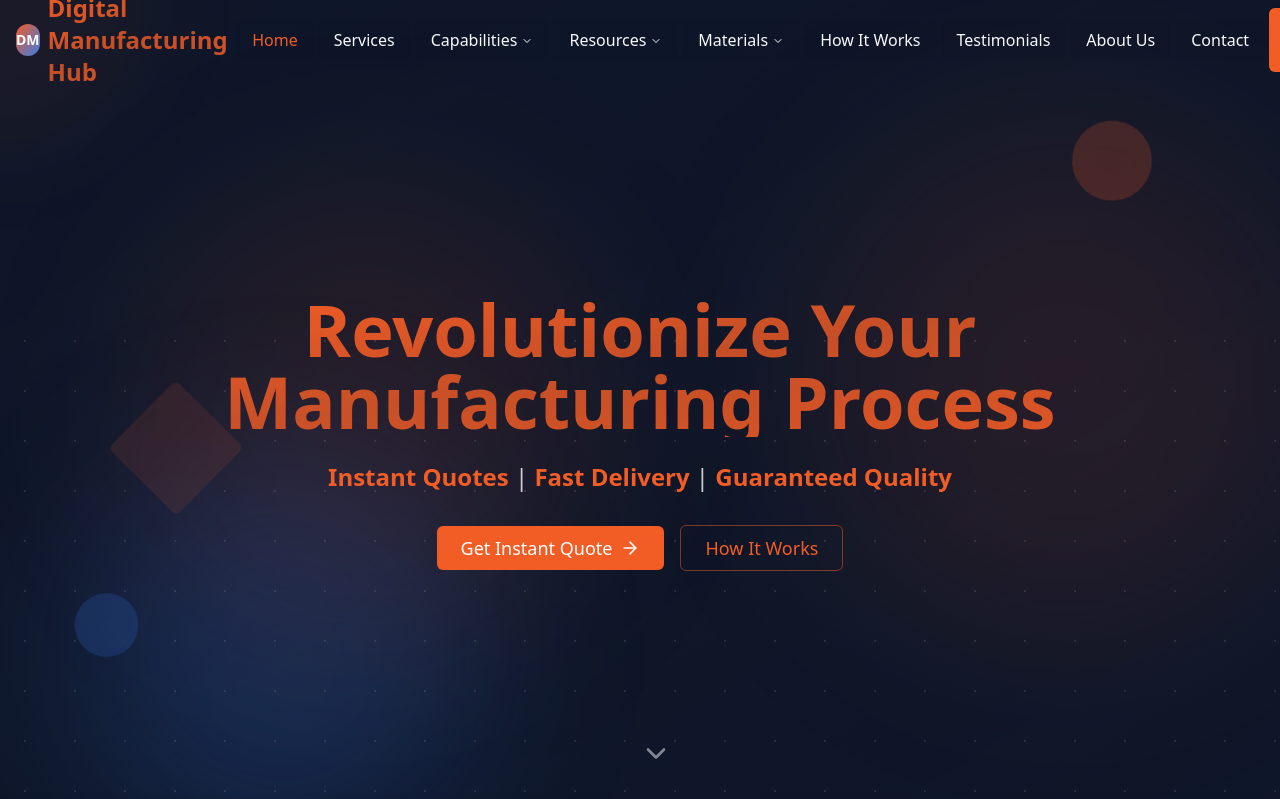
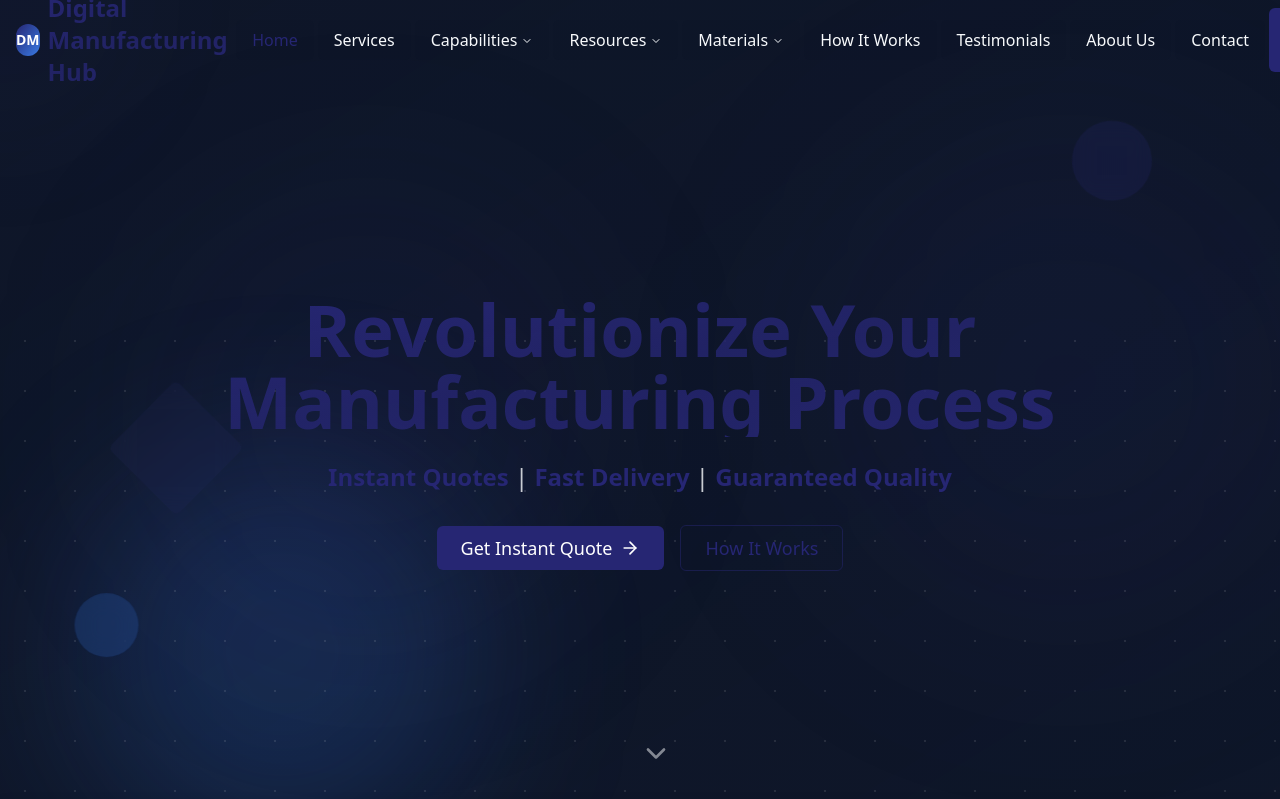
Before and after one commit to jnana12/producify-global-hub, a React (Vite) app: page / in a window 1280 px wide. Shown: the top 799 px of the page. Built offline with nearby package versions, Linux system fonts and the light colour scheme.

Commit message:
Refactor: Update theme and add effects
Update the theme color and add degradation effects.

```diff
--- a/src/index.css
+++ b/src/index.css
@@ -1,4 +1,3 @@
-
 @tailwind base;
 @tailwind components;
 @tailwind utilities;
@@ -14,7 +13,8 @@
     --popover: 222 47% 15%;
     --popover-foreground: 210 40% 98%;
 
-    --primary: 16 89% 55%;
+    /* Changed from orange to a deep blue-purple */
+    --primary: 240 50% 30%;
     --primary-foreground: 210 40% 98%;
 
     --secondary: 217 76% 56%;
@@ -23,7 +23,8 @@
     --muted: 217 33% 17%;
     --muted-foreground: 215 20% 70%;
 
-    --accent: 16 89% 55%;
+    /* Changed accent to match new theme */
+    --accent: 240 50% 30%;
     --accent-foreground: 210 40% 98%;
 
     --destructive: 0 62% 46%;
@@ -31,18 +32,19 @@
 
     --border: 217 33% 17%;
     --input: 217 33% 17%;
-    --ring: 16 89% 55%;
+    --ring: 240 50% 30%;
 
     --radius: 0.5rem;
 
+    /* Sidebar colors adjusted to match new theme */
     --sidebar-background: 222 47% 11%;
     --sidebar-foreground: 210 40% 98%;
-    --sidebar-primary: 16 89% 55%;
+    --sidebar-primary: 240 50% 30%;
     --sidebar-primary-foreground: 0 0% 100%;
     --sidebar-accent: 222 47% 15%;
     --sidebar-accent-foreground: 210 40% 98%;
     --sidebar-border: 222 47% 20%;
-    --sidebar-ring: 16 89% 55%;
+    --sidebar-ring: 240 50% 30%;
   }
 }
 
@@ -78,12 +80,26 @@
     @apply bg-gradient-to-br from-secondary via-secondary/80 to-blue-400/90 bg-clip-text text-transparent;
   }
 
+  /* Updated gradient styles */
   .bg-gradient-primary {
     @apply bg-gradient-to-br from-primary/20 via-primary/10 to-transparent;
   }
 
   .bg-gradient-secondary {
     @apply bg-gradient-to-br from-secondary/20 via-secondary/10 to-transparent;
+  }
+
+  /* New degradation effect classes */
+  .gradient-fade {
+    @apply bg-gradient-to-b from-background via-background/95 to-background/90;
+  }
+
+  .card-gradient {
+    @apply bg-gradient-to-br from-card to-card/80 backdrop-blur-sm;
+  }
+
+  .button-gradient {
+    @apply bg-gradient-to-r from-primary to-primary/80 hover:from-primary/90 hover:to-primary/70;
   }
 
   .section-padding {
```
